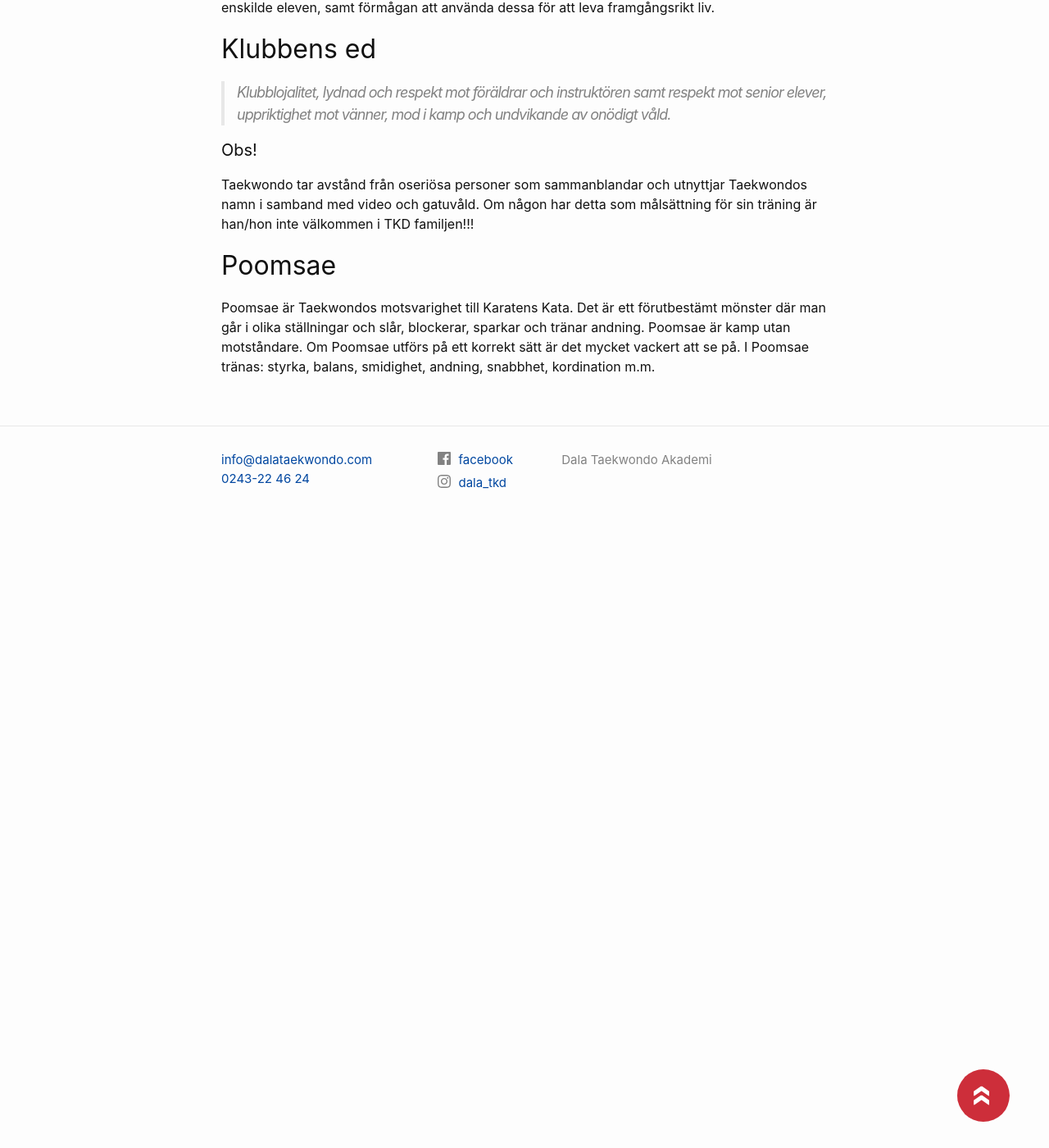
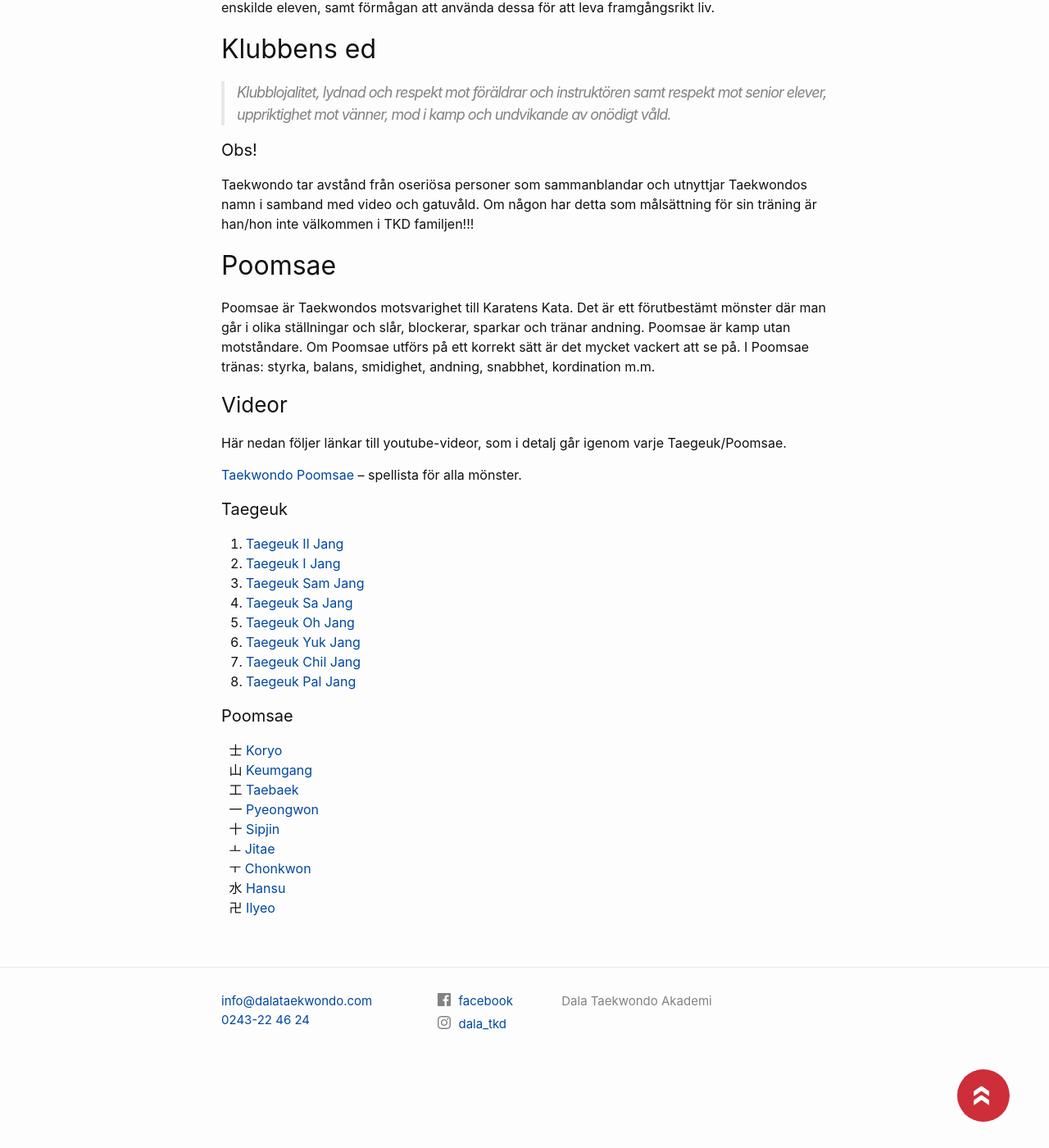
Before and after one commit to dalataekwondo/dalataekwondo.github.io, a Jekyll site: the page built from 03.taekwondo.markdown, in a window 1280 px wide and 1400 px high, scrolled down 6946 px. Shown: the whole window at 82% size. Built offline with Jekyll 4.4.1, drawn with Linux system fonts in a browser that asks for light colours; some of the changed text lies outside the part shown.

Commit message:
lagt till länkar till poomsae-videor under /taekwondo/#poomsae

```diff
--- a/03.taekwondo.markdown
+++ b/03.taekwondo.markdown
@@ -159,7 +141,7 @@ Huvudet: Vilken del som helst av foten som träffar huvudet är poäng.
 ### Förbjudna handlingar
 
 Nedanstående felaktiga handlingar under en match resulterar till att tävlande får en varning.
-Otillåtna handlingar som bestraffas med ”Gam Jeum” (- 1 poäng):
+Otillåtna handlingar som bestraffas med ”Gam Jeum” (-1 poäng):
 
 1. Passera gränslinjen med en fot
 1. Falla ner
@@ -309,3 +291,33 @@ Poomsae är Taekwondos motsvarighet till Karatens Kata. Det är ett förutbestä
 olika ställningar och slår, blockerar, sparkar och tränar andning. Poomsae är kamp utan motståndare.
 Om Poomsae utförs på ett korrekt sätt är det mycket vackert att se på. I Poomsae tränas: styrka,
 balans, smidighet, andning, snabbhet, kordination m.m.
+
+### Videor
+
+Här nedan följer länkar till youtube-videor, som i detalj går igenom varje Taegeuk/Poomsae.
+
+[Taekwondo Poomsae](https://youtube.com/playlist?list=PLSFr5pEwo7gSwvfg4bjxoF3liyfJkCLAj&si=jeAOGAUnjRaWZ_3o) -- spellista för alla mönster.
+
+#### Taegeuk
+
+1. [Taegeuk Il Jang](https://youtu.be/WhkjRruCBTo?si=KLBv9fQ-Garqq9nb)
+1. [Taegeuk I Jang](https://youtu.be/tGlrUplKHh8?si=5F1aS5DRSsAUxDE4)
+1. [Taegeuk Sam Jang](https://youtu.be/ksSqKt0UkWo?si=077E9TrkK-ESLdhi)
+1. [Taegeuk Sa Jang](https://youtu.be/Lt917gacJho?si=5NdiOsJUr-ZMLC4M)
+1. [Taegeuk Oh Jang](https://youtu.be/VdqNEAHWCBM?si=oOmbwTA4wVYIWLBO)
+1. [Taegeuk Yuk Jang](https://youtu.be/jcBwWo4wN7c?si=Xb3Vayy5cVRJ2jp1)
+1. [Taegeuk Chil Jang](https://youtu.be/6FUM1p6qqhQ?si=FP2HUhCcncXTaKt_)
+1. [Taegeuk Pal Jang](https://youtu.be/Gr_Je2ZkgkI?si=ygQ48vQ2OpJXga-4)
+
+#### Poomsae
+
+{: .poomsae-links}
+士 [Koryo](https://youtu.be/mGa60JDtWmg?si=SI4DIe4aYgMXA-yo)
+山 [Keumgang](https://youtu.be/CRGVSOmaQaY?si=9_KRBMl8TFvKPUGS)
+工 [Taebaek](https://youtu.be/Q4dYdFRbE4U?si=mrB441ChJa4j_LBL)
+一 [Pyeongwon](https://youtu.be/RB-7mBtvtZw?si=NiTkv-Za3vHQHoHC)
+十 [Sipjin](https://youtu.be/hOZB0IESJ38?si=jocO6gFXOCWvu_DN)
+ㅗ [Jitae](https://youtu.be/nur2WsN7dQw?si=PQh4W_UOPTjq3m7R)
+ㅜ [Chonkwon](https://youtu.be/FBxCzK5c4bE?si=hKT8-KVKJwEwbwuT)
+水 [Hansu](https://youtu.be/lRp1JE7f-a8?si=8HxnJYqqyNG8WNMM)
+卍 [Ilyeo](https://youtu.be/jWClKVOrqJ8?si=9NziBC7UyhXFHC26)
--- a/_sass/minima/custom-styles.scss
+++ b/_sass/minima/custom-styles.scss
@@ -186,6 +186,10 @@ blockquote.puff {
     background-color: gold;
 }
 
+.poomsae-links {
+    margin-left: 0.6rem;
+}
+
 img[src$='#qr'] {
     width: 200px;
 }
```
Also changed, not shown: other parts of 03.taekwondo.markdown (+23 -41 lines).
